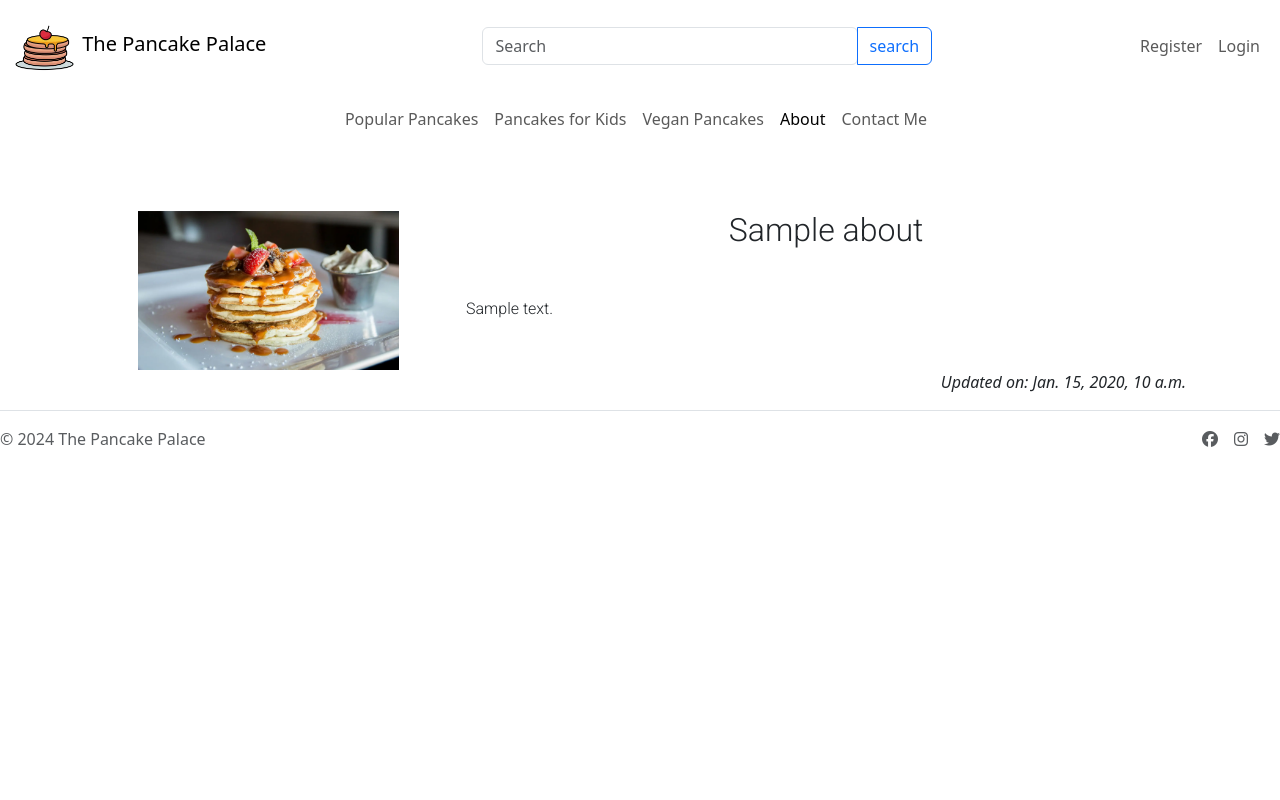
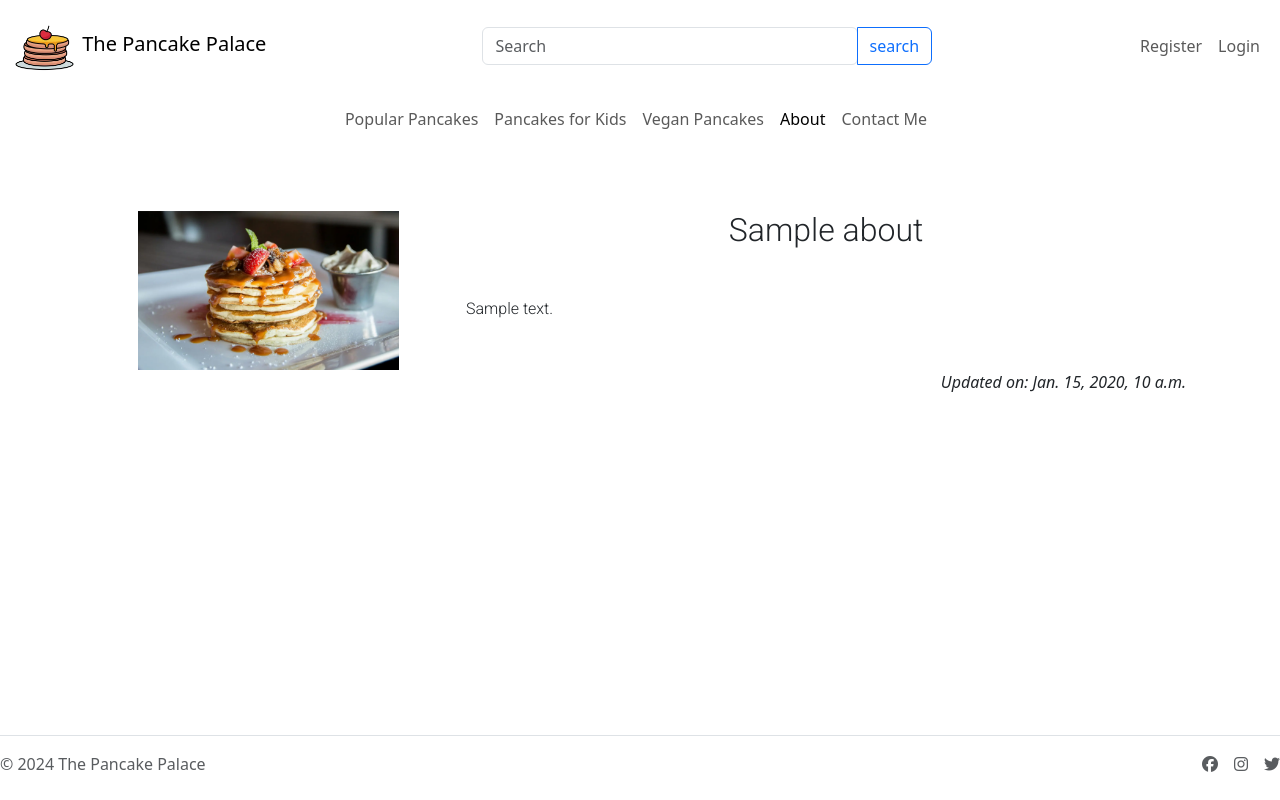
Before and after one commit to vega-2135/the_pancake_palace, a Django app: page /about/ in a window 1280 px wide. Run offline with Django 4.2, Linux system fonts and the light colour scheme; tables that the repository leaves empty hold one stand-in row (values such as "Sample post"); parts of the project's set-up code (start-up, migrations or seed data) failed here and were passed over; some libraries are stand-ins or nearby versions.

Commit message:
Move footer back again to the bottom of the page
Signed-off-by: Carolina Romero Carrasco <mcarolinarc28@gmail.com>

```diff
--- a/static/css/style.css
+++ b/static/css/style.css
@@ -1,3 +1,7 @@
+body {
+    min-height: 100vh;
+}
+
 .recipe-img {
     width: 500px;
     height: auto;
--- a/templates/base.html
+++ b/templates/base.html
@@ -140,6 +140,7 @@
         </div>
     </nav>
 
+     <!-- Notifications -->
     <div class="container">
         <div class="row">
             <div class="col-md-8 offset-md-2">
@@ -161,7 +162,7 @@
 
     </main>
 
-    <footer class=" d-flex flex-wrap justify-content-between align-items-center pt-3 pb-4 border-top">
+    <footer class=" d-flex flex-wrap justify-content-between align-items-center pt-3 pb-4 border-top mt-auto">
         <div class="col-md-4 d-flex align-items-center">
             <span class="mb-3 mb-md-0 text-muted">© 2024 The Pancake Palace</span>
         </div>
```
